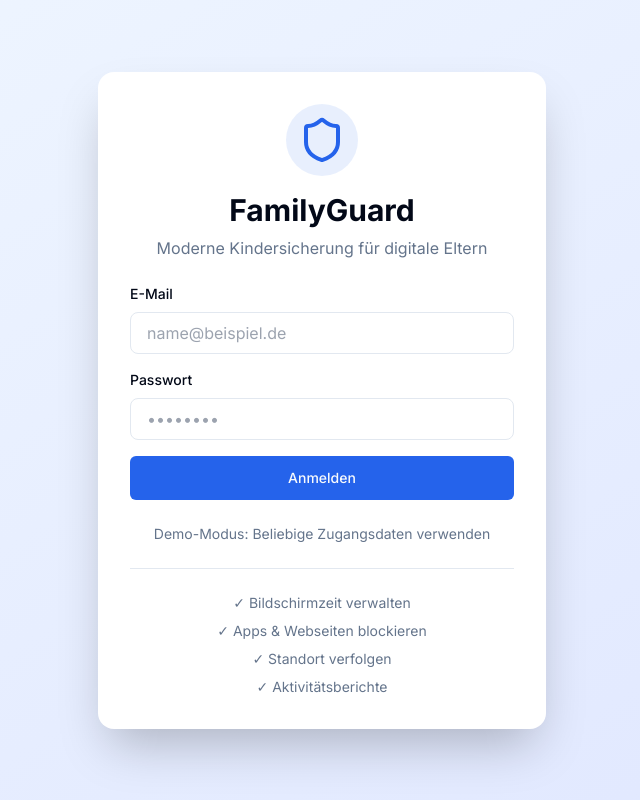
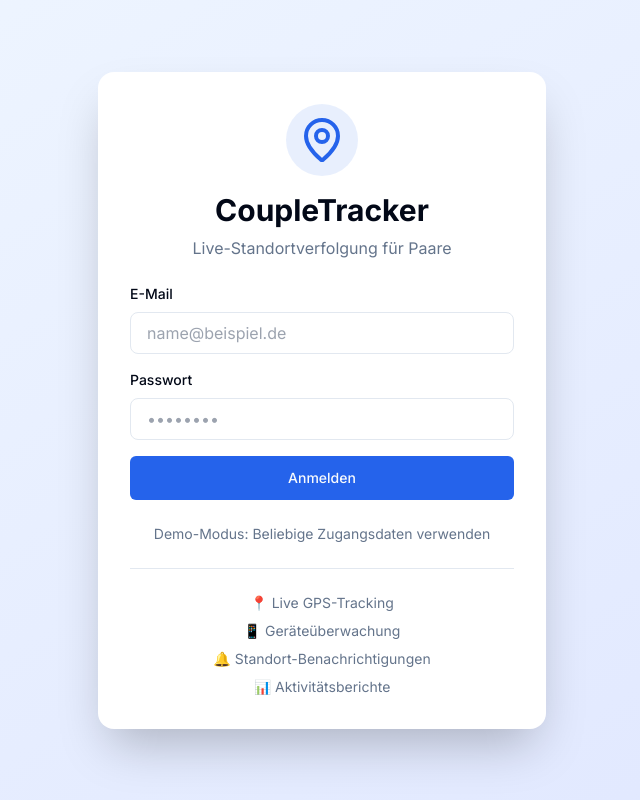
Before and after one commit to heidelbergerkeule-stack/parental-control-webapp, a Next.js app: page / in a window 1280 px wide. Shown: the whole page, without its empty margins (318-958 px from the left). Built offline with nearby package versions, Linux system fonts and the light colour scheme.

Commit message:
Update app/page.tsx for couple tracking (removed parental controls)

```diff
--- a/app/page.tsx
+++ b/app/page.tsx
@@ -3,7 +3,7 @@
 import { useState } from 'react'
 import { useRouter } from 'next/navigation'
 import { Button } from '@/components/button'
-import { Shield } from 'lucide-react'
+import { MapPin } from 'lucide-react'
 
 export default function Home() {
   const router = useRouter()
@@ -12,7 +12,6 @@ export default function Home() {
 
   const handleLogin = (e: React.FormEvent) => {
     e.preventDefault()
-    // Demo login - just redirect to dashboard
     router.push('/dashboard')
   }
 
@@ -22,12 +21,12 @@ export default function Home() {
         <div className="text-center">
           <div className="flex justify-center mb-4">
             <div className="p-3 bg-primary/10 rounded-full">
-              <Shield className="h-12 w-12 text-primary" />
+              <MapPin className="h-12 w-12 text-primary" />
             </div>
           </div>
-          <h1 className="text-3xl font-bold">FamilyGuard</h1>
+          <h1 className="text-3xl font-bold">CoupleTracker</h1>
           <p className="text-muted-foreground mt-2">
-            Moderne Kindersicherung für digitale Eltern
+            Live-Standortverfolgung für Paare
           </p>
         </div>
 
@@ -70,10 +69,10 @@ export default function Home() {
         </div>
 
         <div className="pt-6 border-t space-y-2 text-sm text-center text-muted-foreground">
-          <p>✓ Bildschirmzeit verwalten</p>
-          <p>✓ Apps & Webseiten blockieren</p>
-          <p>✓ Standort verfolgen</p>
-          <p>✓ Aktivitätsberichte</p>
+          <p>📍 Live GPS-Tracking</p>
+          <p>📱 Geräteüberwachung</p>
+          <p>🔔 Standort-Benachrichtigungen</p>
+          <p>📊 Aktivitätsberichte</p>
         </div>
       </div>
     </div>
```
